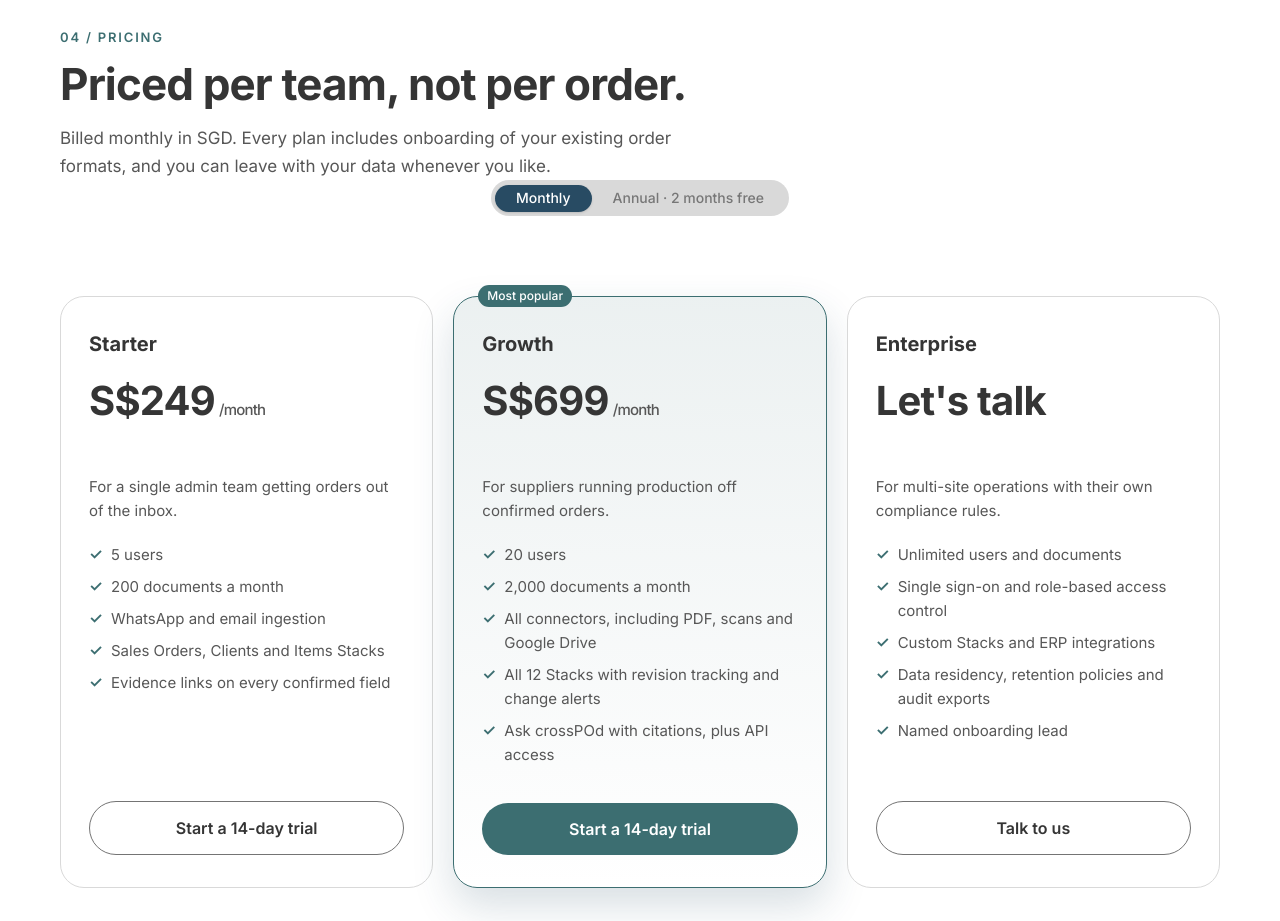
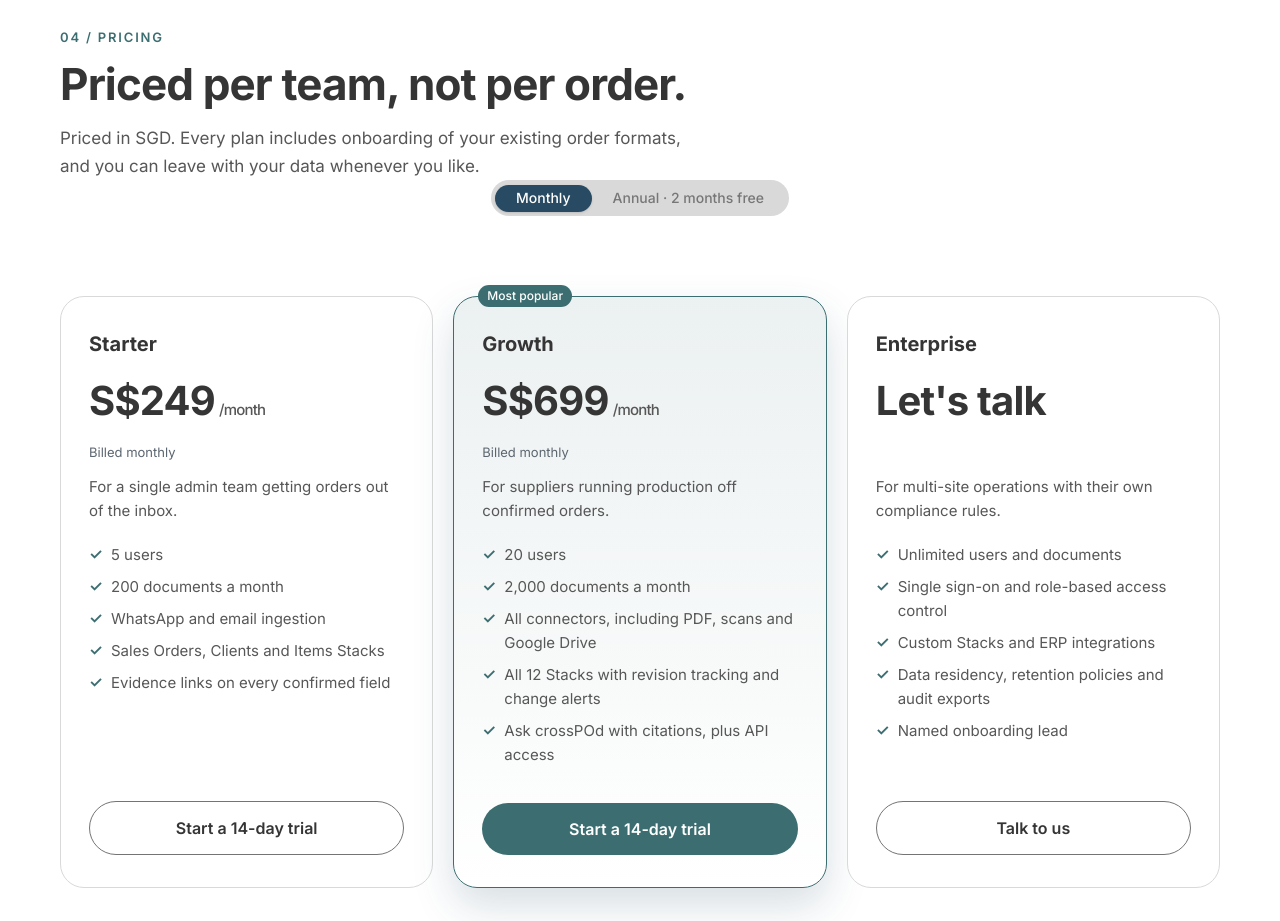
Before and after one commit to DennieDan/knowledge-graph, a Next.js app in the folder apps/web/: page /landing in a window 1280 px wide. Shown: the part 2960-3881 px from the top of the page. Built offline with nearby package versions, Linux system fonts and the light colour scheme; no server answers.

Commit message:
Clarify pricing billing copy per period
Co-Authored-By: Devin AI <158243242+devin-ai-integration[bot]@users.noreply.github.com>

```diff
--- a/apps/web/app/landing/page.tsx
+++ b/apps/web/app/landing/page.tsx
@@ -274,9 +274,8 @@ export default function LandingPage() {
             <p className={styles.sectionLabel}>04 / Pricing</p>
             <h2>Priced per team, not per order.</h2>
             <p className={styles.sectionBody}>
-              Billed monthly in SGD. Every plan includes onboarding of your
-              existing order formats, and you can leave with your data whenever
-              you like.
+              Priced in SGD. Every plan includes onboarding of your existing
+              order formats, and you can leave with your data whenever you like.
             </p>
           </div>
           <PricingTabs />
--- a/apps/web/app/landing/pricing-tabs.tsx
+++ b/apps/web/app/landing/pricing-tabs.tsx
@@ -18,13 +18,13 @@ function priceFor(
     return { price: plan.price, cadence: plan.cadence, note: null };
   }
   if (period === "monthly") {
-    return { price: plan.price, cadence: plan.cadence, note: null };
+    return { price: plan.price, cadence: plan.cadence, note: "Billed monthly" };
   }
   const yearly = plan.monthlyPrice * annualMonthsCharged;
   return {
     price: `S$${Math.round(yearly / 12)}`,
     cadence: "/month",
-    note: `S$${yearly.toLocaleString("en-SG")} billed yearly`,
+    note: `S$${yearly.toLocaleString("en-SG")} billed yearly · monthly figure rounded`,
   };
 }
 
```
